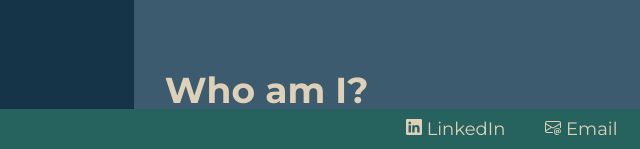
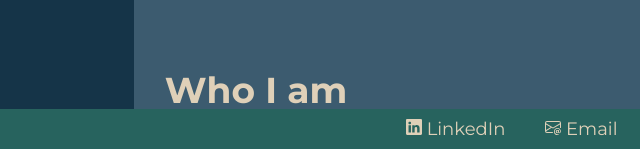
Before and after one commit to pedro21Ribeiro/Portifolio, a plain HTML site: page index-en.html in a window 1280 px wide. Shown: the part 651-800 px from the top of the page, 0-640 px from the left. Drawn offline with nearby package versions, Linux system fonts and the light colour scheme.

Commit message:
Update index-en.html grammar
changed some grammar mistakes

```diff
--- a/index-en.html
+++ b/index-en.html
@@ -37,7 +37,7 @@
         <br>
 
         <div class="row align-left chapter" id="quem-sou">
-            <h1>Who am I?</h1>
+            <h1>Who I am</h1>
         </div>
         <div class="row align-left">
             <p>Born and raised in Amparo - SP, and lived there untill I was 16, until then I had no oportunity to
```
